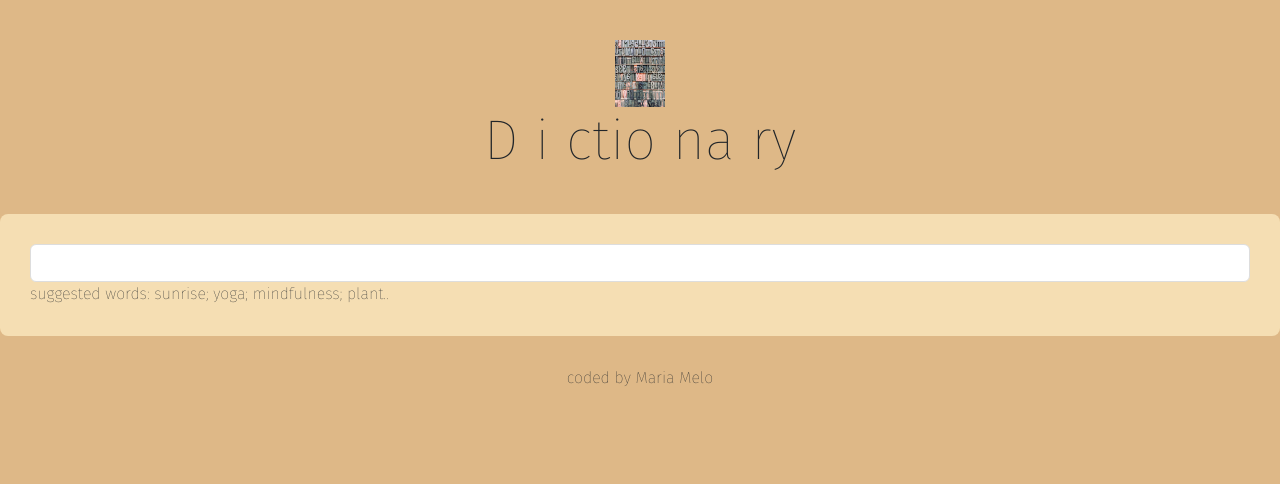
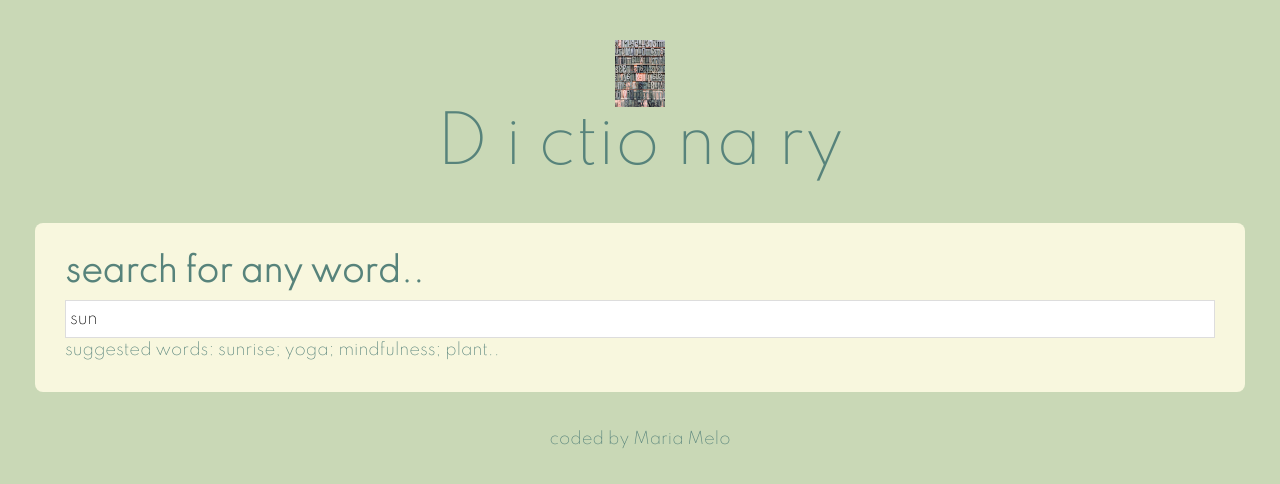
Before and after one commit to mariamelomaga/dictionary-project-, a React (Create React App) app: page / in a window 1280 px wide. Shown: the top 484 px of the page. Built offline with nearby package versions, Linux system fonts and the light colour scheme; no server answers.

Commit message:
Styled sections

```diff
--- a/public/index.html
+++ b/public/index.html
@@ -34,7 +34,7 @@
     <link rel="preconnect" href="https://fonts.googleapis.com" />
     <link rel="preconnect" href="https://fonts.gstatic.com" crossorigin />
     <link
-      href="https://fonts.googleapis.com/css2?family=Fira+Sans:wght@100&display=swap"
+      href="https://fonts.googleapis.com/css2?family=Spartan:wght@200&display=swap"
       rel="stylesheet"
     />
     <title>Dictionary App - Maria Melo</title>
--- a/src/App.css
+++ b/src/App.css
@@ -1,11 +1,17 @@
 body {
-  background: burlywood;
-  font-family: "Fira Sans", sans-serif;
+  background: #c9d8b6;
+  font-family: "Spartan", sans-serif;
+  color: #57837b;
 }
 
 h1 {
-  font-size: 56px;
+  font-size: 64px;
   font-weight: 100;
+}
+
+a {
+  color: #57837b;
+  text-decoration: none;
 }
 .App-logo {
   max-width: 50px;
--- a/src/Dictionary.css
+++ b/src/Dictionary.css
@@ -1,15 +1,19 @@
+.Dictionary h1 {
+  font-size: 32px;
+  font-weight: 900;
+}
+
 .Dictionary section {
-  background: wheat;
+  background: #f8f7de;
   padding: 30px;
   border-radius: 8px;
-  margin: 20px 0;
+  margin: 35px;
 }
 
 .Dictionary input {
   width: 100%;
   padding: 6px 4px;
   border: 1px solid #ddd;
-  border-radius: 6px;
 }
 
 .Dictionary hint {
--- a/src/Dictionary.js
+++ b/src/Dictionary.js
@@ -38,8 +38,13 @@ export default function Dictionary(props) {
     return (
       <div className="Dictionary">
         <section>
+          <h1>search for any word..</h1>
           <form onSubmit={handleSubmit}>
-            <input type="search" onChange={handleKeywordChange} />
+            <input
+              type="search"
+              onChange={handleKeywordChange}
+              defaultValue={props.defaultKeyword}
+            />
           </form>
           <div className="hint">
             suggested words: sunrise; yoga; mindfulness; plant..{" "}
--- /dev/null
+++ b/src/Meaning.css
@@ -0,0 +1,12 @@
+.Meaning h3 {
+  font-size: 25px;
+  line-height: 1.5;
+  font-weight: 600;
+}
+
+.Meaning .example {
+  font-size: 12px;
+  opacity: 0.7;
+
+  margin-top: 10px;
+}
--- a/src/Meaning.js
+++ b/src/Meaning.js
@@ -1,5 +1,6 @@
 import React from "react";
 import Synonyms from "./Synonyms";
+import "./Meaning.css";
 
 export default function Meaning(props) {
   return (
@@ -8,13 +9,9 @@ export default function Meaning(props) {
       {props.meaning.definitions.map(function (definition, index) {
         return (
           <div key={index}>
-            <p>
-              {definition.definition}
-              <br />
-              <em>{definition.example}</em>
-              <br />
-              <Synonyms synonyms={definition.synonyms} />
-            </p>
+            <div className="definition"> {definition.definition}</div>
+            <div>{definition.example}</div>
+            <Synonyms synonyms={definition.synonyms} />
           </div>
         );
       })}
--- a/src/Phonetic.js
+++ b/src/Phonetic.js
@@ -7,7 +7,8 @@ export default function Phonetic(props) {
       <a href={props.phonetic.audio} target="_blank" rel="noreferrer">
         Listen
       </a>
-      {props.phonetic.audio}
+      <br />
+      <span className="text">{props.phonetic.text}</span>
     </div>
   );
 }
--- /dev/null
+++ b/src/Synonyms.css
@@ -0,0 +1,13 @@
+.Synonyms {
+  margin: 15px 0 0;
+  padding: 0;
+}
+
+.Synonyms li {
+  font-size: 13px;
+  display: inline-block;
+  padding-right: 10px;
+  line-height: 1;
+  opacity: 0.7;
+  color: cadetblue;
+}
--- a/src/Synonyms.js
+++ b/src/Synonyms.js
@@ -1,4 +1,5 @@
 import React from "react";
+import "./Synonyms.css";
 
 export default function Synonyms(props) {
   if (props.synonyms) {
```
Also changed, not shown: src/Phonetics.css (added, +15 -0 lines).
